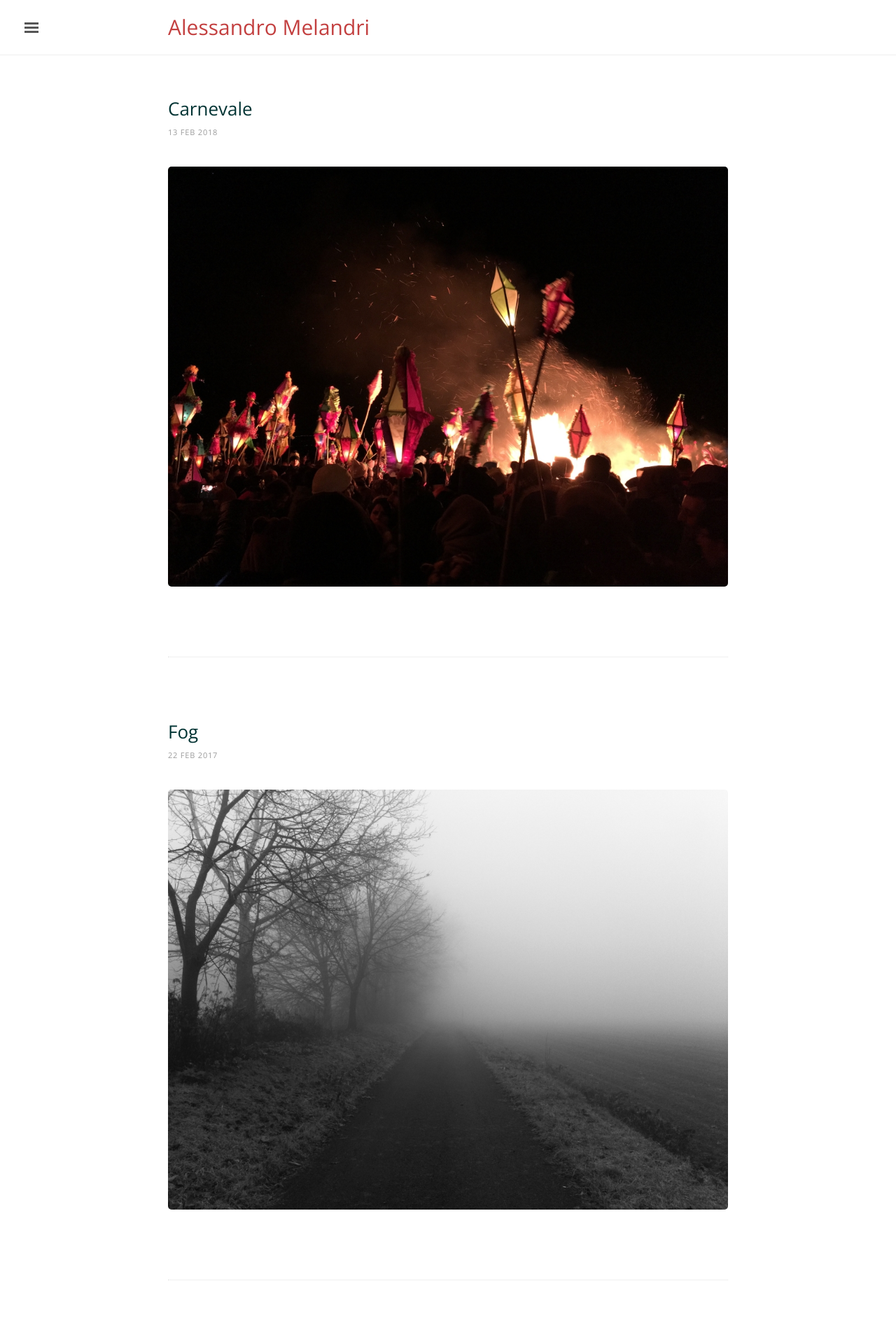
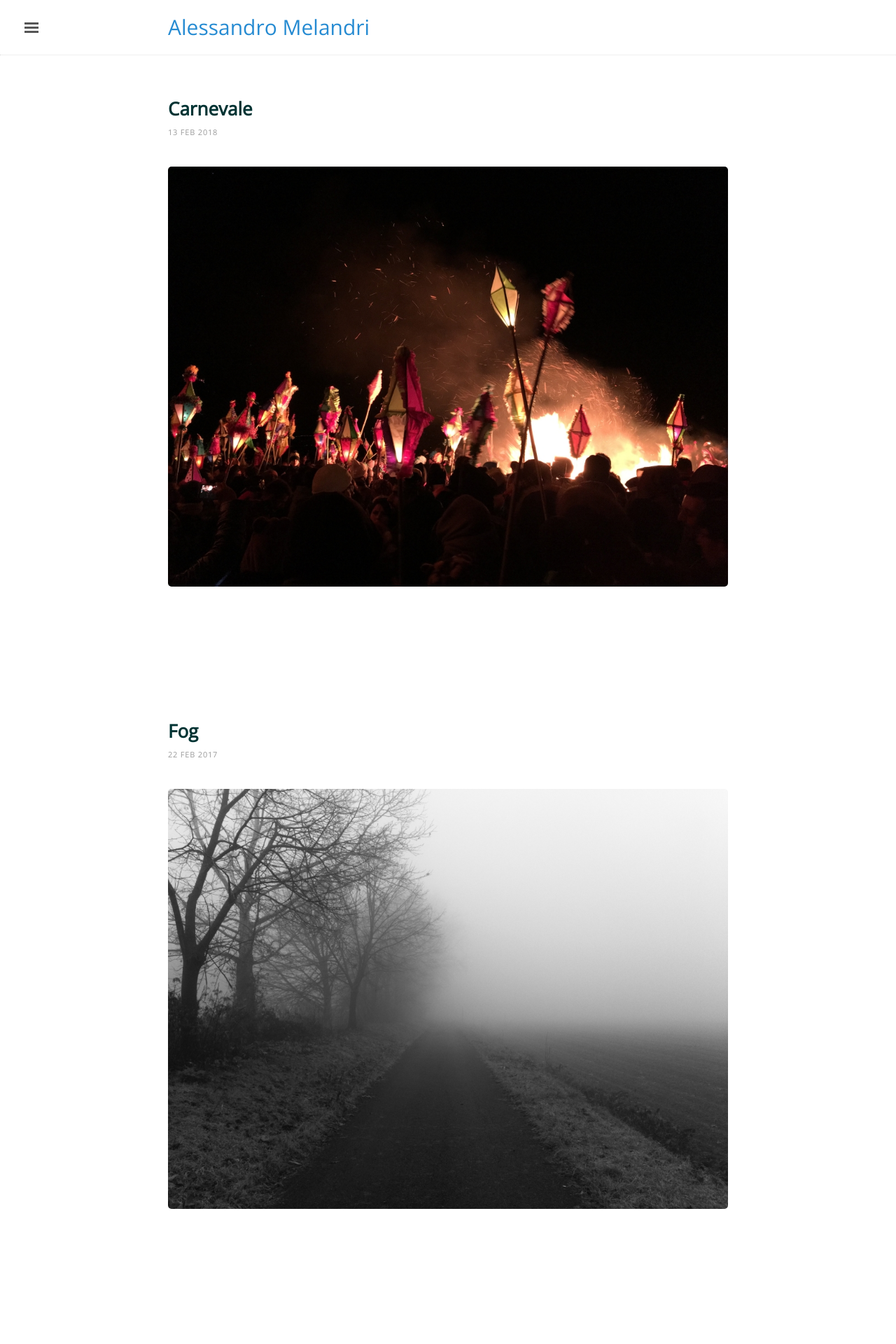
Before and after one commit to amelandri/amelandri.github.io, a Jekyll site: the page built from index.html, in a window 1280 px wide. Shown: the top 1920 px of the page at 70% size. Built offline with Jekyll 4.4.1, drawn with Linux system fonts in a browser that asks for light colours; the list of posts is cut into pages by our own code.

Commit message:
css tweaks

```diff
--- a/public/css/lanyon.css
+++ b/public/css/lanyon.css
@@ -96,7 +96,7 @@ h1, h2, h3, h4, h5, h6 {
   padding-top:    1rem;
   padding-bottom: 1rem;
   margin-bottom: 3rem;
-  border-bottom: 1px solid #eee;
+  border-bottom: 1px dotted #e1e1e1;
 }
 .masthead-title {
   margin-top: 0;
@@ -104,9 +104,6 @@ h1, h2, h3, h4, h5, h6 {
   color: #505050;
   font-size: 1.5rem;
   font-family: 'Open Sans', Helvetica, sans-serif
-}
-.masthead-title a {
-  color: #c34040;
 }
 .masthead-title a:hover{
   text-decoration: none;
@@ -315,7 +312,6 @@ a.sidebar-nav-item:focus {
 .post {
   margin-bottom: 4.5em;
   padding-bottom: 4em;
-  border-bottom: 1px dotted #e1e1e1;
 }
 
 /* Blog post or page title */
@@ -344,6 +340,7 @@ a.sidebar-nav-item:focus {
 .page-title,
 .post-title {
   margin-top: 0;
+  font-weight: bold;
 }
 
 .page-title{
--- a/public/css/poole.css
+++ b/public/css/poole.css
@@ -315,9 +315,6 @@ tbody tr:nth-child(odd) th {
   margin-bottom: 0;
   color: #505050;
 }
-.masthead-title a {
-  color: #505050;
-}
 .masthead-title small {
   font-size: 75%;
   font-weight: 400;
```
